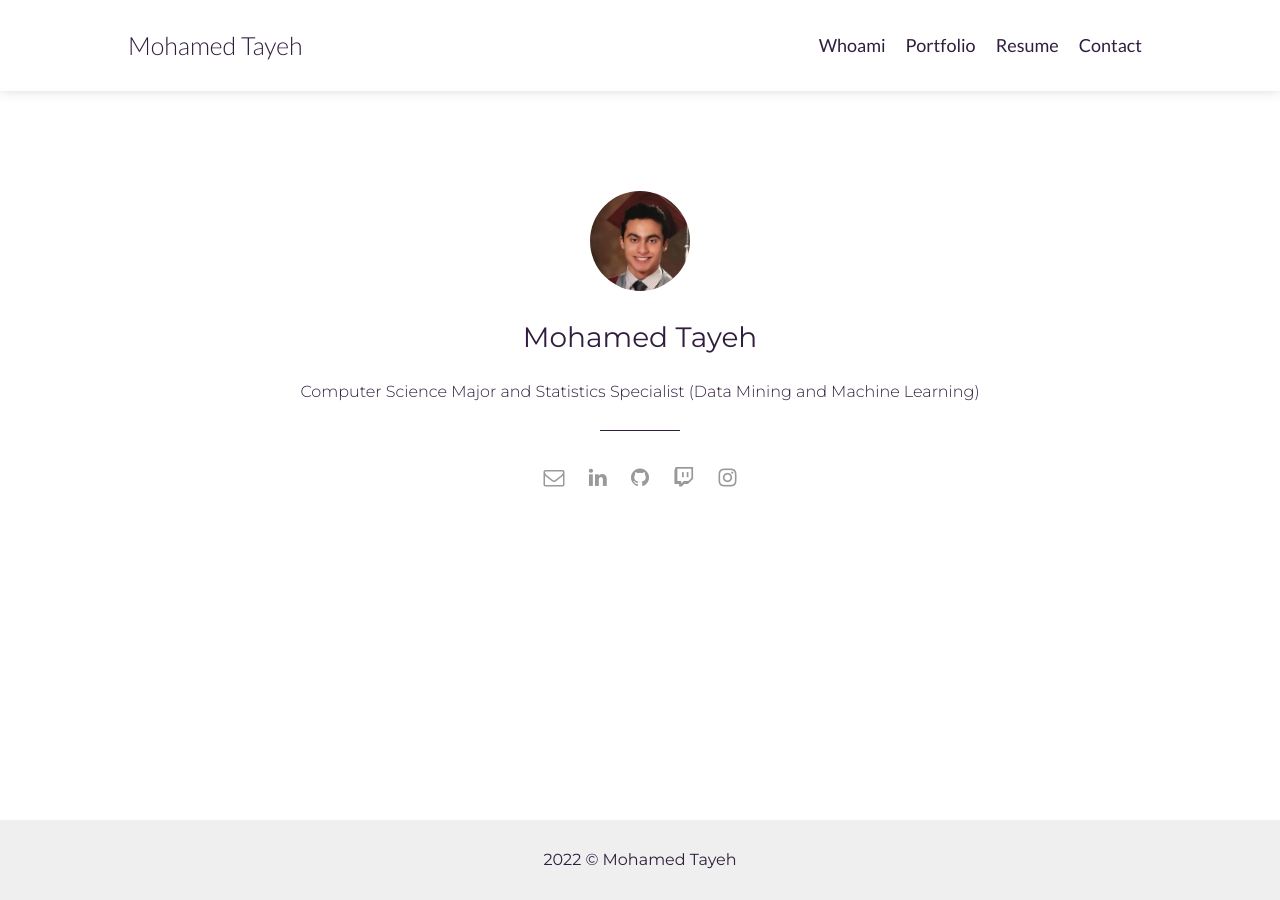
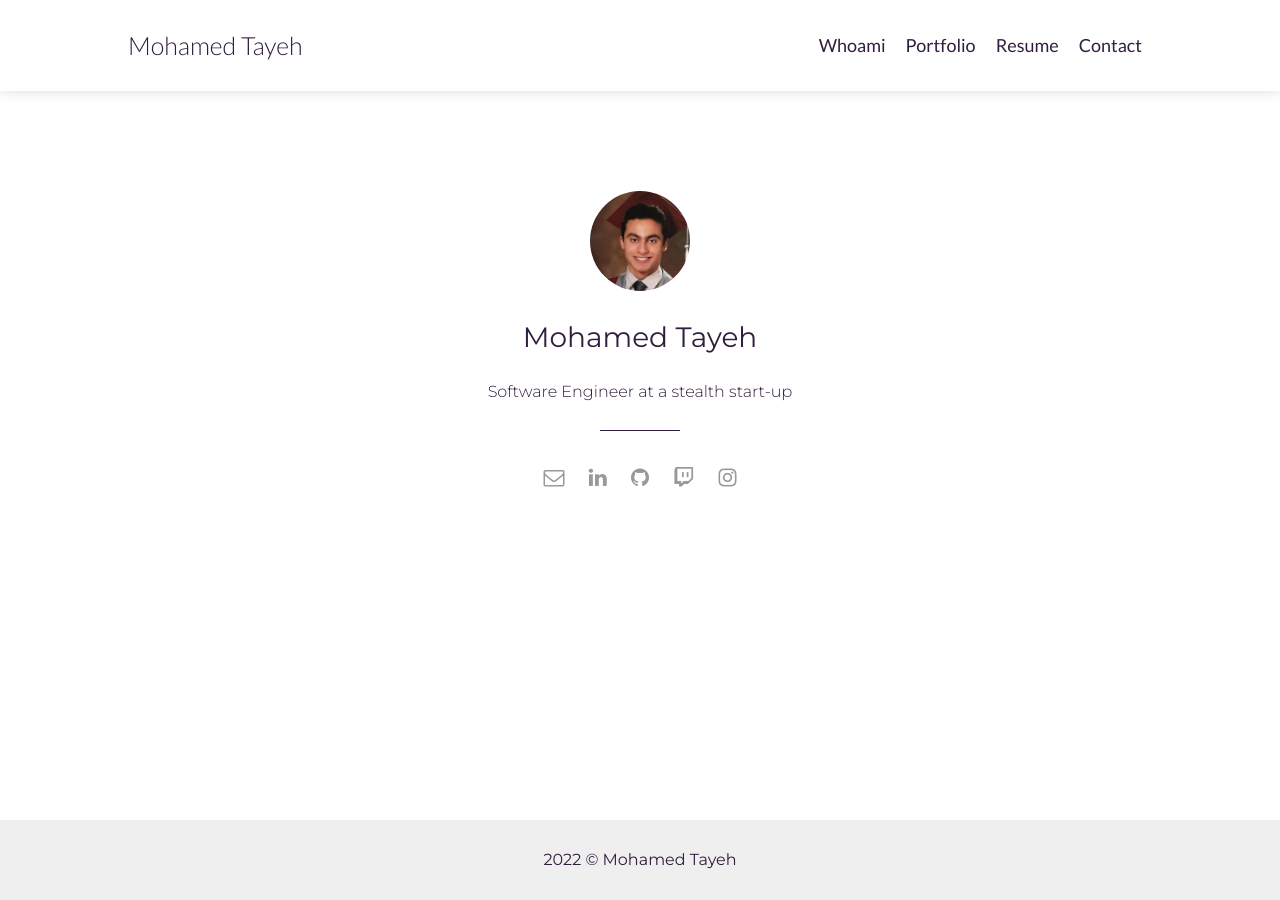
Before and after one commit to mohamed-tayeh/personal-website, a Jekyll site: the page built from index.html, in a window 1280 px wide. Built offline with Jekyll 4.4.1, drawn with Linux system fonts in a browser that asks for light colours; the list of posts is cut into pages by our own code.

Commit message:
Update _config.yml
update about site author

```diff
--- a/_config.yml
+++ b/_config.yml
@@ -11,7 +11,7 @@ url: "https://mohamedtayeh.com" # the base hostname & protocol for your site, e.
 # Author settings
 author: Mohamed Tayeh
 author-pic: mohamedTayeh.webp
-about-author: Computer Science Major and Statistics Specialist (Data Mining and Machine Learning)
+about-author: Software Engineer at a stealth start-up
 
 # Contact links
 email: mohamedtayeh@outlook.com # Add your Email address
```
